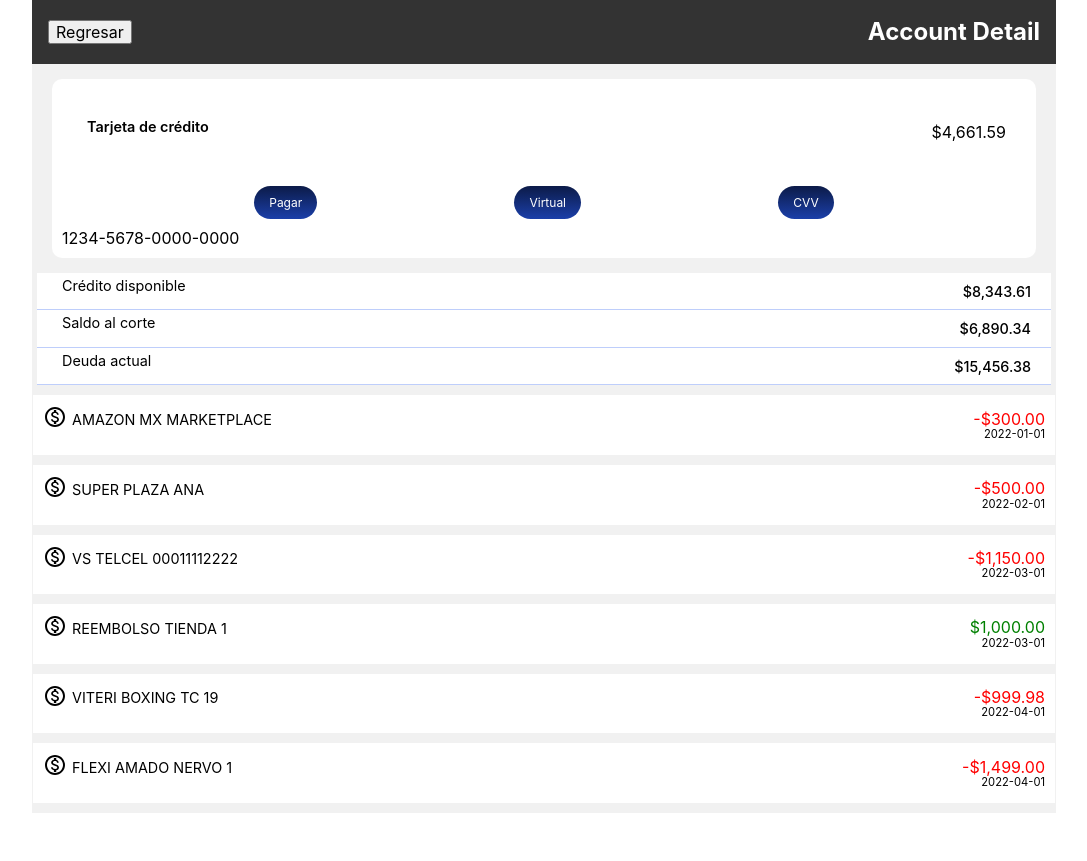
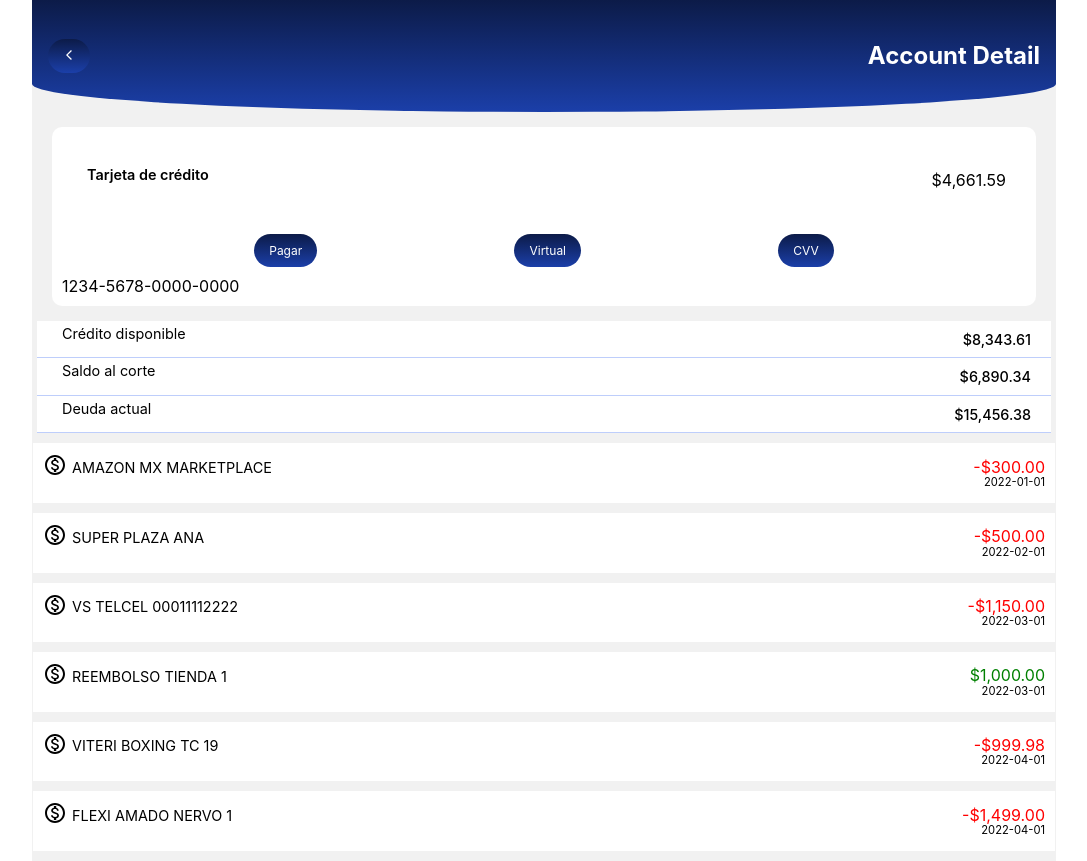
Before and after one commit to xcheckbox/globank, a React (Create React App) app: page /account/1 in a window 1280 px wide. Shown: the whole page, without its empty margins (96-1183 px from the left). Before the commit the page ends 813 px from the top, so only its background shows below. Built offline with nearby package versions, Linux system fonts and the light colour scheme; data requests are answered from the project's data file.

Commit message:
added styled on navbar & sidebar (#4)
Co-authored-by: sergio-pascual <sergio.pascual@globant.com>

```diff
--- a/src/components/atoms/Button/index.js
+++ b/src/components/atoms/Button/index.js
@@ -10,7 +10,6 @@ export const Button = ({
   onClick = () => { },
 }) => {
   return (
-    <div>
     <StyledButton
       color={color}
       disabled={disabled}
@@ -19,6 +18,5 @@ export const Button = ({
     >
       {children}
     </StyledButton>
-    </div>
   )
 }
--- a/src/pages/AboutPage/index.js
+++ b/src/pages/AboutPage/index.js
@@ -1,8 +1,10 @@
-
 import React from 'react'
 import { useNavigate } from 'react-router'
 import { Navbar } from 'shared/Navbar'
-import { StyledAboutPage } from './index.styled'
+import { StyledAboutPage } from './index.styled';
+import { Button } from 'components/atoms/Button';
+import { MdArrowBackIosNew as Return } from "react-icons/md";
+
 
 export const About = () => {
 
@@ -11,7 +13,7 @@ export const About = () => {
   return (
     <div>
       <Navbar>
-        <button onClick={() => navigator(-1)}>Regresar</button>
+        <Button onClick={() => navigator(-1)}><Return /></Button>
         <h2>About</h2>
       </Navbar>
 
--- a/src/pages/AccountPage/index.js
+++ b/src/pages/AccountPage/index.js
@@ -1,10 +1,11 @@
 
 import { AccountDetail } from 'components/organisms/AccoutDetail'
-import { Contracts } from 'components/organisms/Contracts'
 import { useFetch } from 'hooks/useFetch'
 import React from 'react'
 import { useNavigate, useParams } from 'react-router'
 import { Navbar } from 'shared/Navbar'
+import { Button } from 'components/atoms/Button';
+import { MdArrowBackIosNew as Return } from "react-icons/md";
 
 export const Account = () => {
   const API_URL = process.env.REACT_APP_API_URL;
@@ -18,7 +19,7 @@ export const Account = () => {
   return (
     <div>
       <Navbar>
-        <button onClick={() => navigator(-1)}>Regresar</button>
+        <Button onClick={() => navigator(-1)}><Return /></Button>
         <h2>Account Detail</h2>
       </Navbar>
 
--- a/src/pages/DashboardPage/index.js
+++ b/src/pages/DashboardPage/index.js
@@ -3,8 +3,9 @@ import React, { useState } from 'react';
 import { Accounts } from 'components/organisms/Accounts';
 import { Navbar } from 'shared/Navbar';
 import { Sidebar } from 'shared/SideBar/Sidebar';
-import styled from 'styled-components';
 import { useFetch } from 'hooks/useFetch';
+import { MdMenu as Menu } from "react-icons/md";
+import { Button } from 'components/atoms/Button';
 
 export const Dashboard = () => {
 
@@ -20,7 +21,12 @@ export const Dashboard = () => {
   return (
     <div>
       <Navbar>
-        <button onClick={() => handleSidebar()}>Sidebar</button>
+        <Button
+          onClick={() => handleSidebar()}
+        >
+          <Menu />
+        </Button>
+
         <h2>Globank</h2>
         <Sidebar isOpen={isOpenSidebar} handleSidebar={handleSidebar} />
       </Navbar>
--- a/src/pages/LegalPage/index.js
+++ b/src/pages/LegalPage/index.js
@@ -3,7 +3,8 @@ import { Contracts } from 'components/organisms/Contracts'
 import React from 'react'
 import { useNavigate } from 'react-router'
 import { Navbar } from 'shared/Navbar'
-import { StyledAboutPage } from './index.styled'
+import { Button } from 'components/atoms/Button';
+import { MdArrowBackIosNew as Return } from "react-icons/md";
 
 export const Legal = () => {
 
@@ -12,7 +13,7 @@ export const Legal = () => {
   return (
     <div>
       <Navbar>
-        <button onClick={() => navigator(-1)}>Regresar</button>
+        <Button onClick={() => navigator(-1)}><Return /></Button>
         <h2>Legal</h2>
       </Navbar>
 
--- a/src/shared/Navbar/index.styled.js
+++ b/src/shared/Navbar/index.styled.js
@@ -1,11 +1,14 @@
 import styled from "styled-components";
+import GlobalStyles from "assets/styles/global.style";
 
 export const StyledNavbar = styled.header`
-  background-color: #333;
+  background-image: linear-gradient(${GlobalStyles.color.blue_dark}, ${GlobalStyles.color.blue_medium});
+  border-bottom-left-radius: 50% 25%;
+  border-bottom-right-radius: 50% 25%;
   color: #fff;
   display: flex;
   justify-content: space-between;
   align-items: center;
   padding: 0 1rem;
-  height: 4rem;
+  height: 7rem;
 `;
--- a/src/shared/SideBar/Sidebar.js
+++ b/src/shared/SideBar/Sidebar.js
@@ -1,18 +1,22 @@
-import React from 'react'
-import { Link } from 'react-router-dom'
-import { StyledSidebar } from './index.styled'
+
+import React from 'react';
+import { Link } from 'react-router-dom';
+import { Button } from 'components/atoms/Button';
+import { StyledSidebar, StyledLinkContainer } from './index.styled';
+import { MdClose } from "react-icons/md";
+
 
 export const Sidebar = ({ isOpen, handleSidebar }) => {
 
   return (
     <StyledSidebar isOpen={isOpen}>
-      <button onClick={() => handleSidebar()}>Close</button>
+      <Button onClick={() => handleSidebar()}><MdClose /></Button>
       <h3>Sidebar content</h3>
 
-      <div style={{ display: 'flex', flexDirection: 'column' }}>
+      <StyledLinkContainer>
         <Link to={'/legal'}>Legal Page</Link>
         <Link to={'/about'}>About Page</Link>
-      </div>
+      </StyledLinkContainer>
     </StyledSidebar>
 
   )
--- a/src/shared/SideBar/index.styled.js
+++ b/src/shared/SideBar/index.styled.js
@@ -1,16 +1,41 @@
 
 import styled from 'styled-components';
+import GlobalStyles from 'assets/styles/global.style';
+
 
 const StyledSidebar = styled.div`
   width: 80%;
   height: 100%;
   position: absolute;
   top: 0;
-  background-color: green;
+  background: linear-gradient(${GlobalStyles.color.blue_dark}, ${GlobalStyles.color.blue_medium});
   transition: all 0.5s ease-in-out;
   left: ${({ isOpen }) => (isOpen ? '0' : '-150%')};
+
+  display: flex;
+  flex-direction: column;
+
+  h3 {
+    text-align: center;
+  }
+  button {
+    align-self: flex-end;
+  }
+`;
+
+const StyledLinkContainer = styled.div`
+  display: flex;
+  flex-direction: column;
+
+  a {
+    color: white;
+    text-decoration: none;
+    padding: 10px;
+    cursor: pointer;
+  }
 `;
 
 export {
-  StyledSidebar
+  StyledSidebar,
+  StyledLinkContainer
 }
```
Lines whose indentation alone changed are shown as unchanged.
